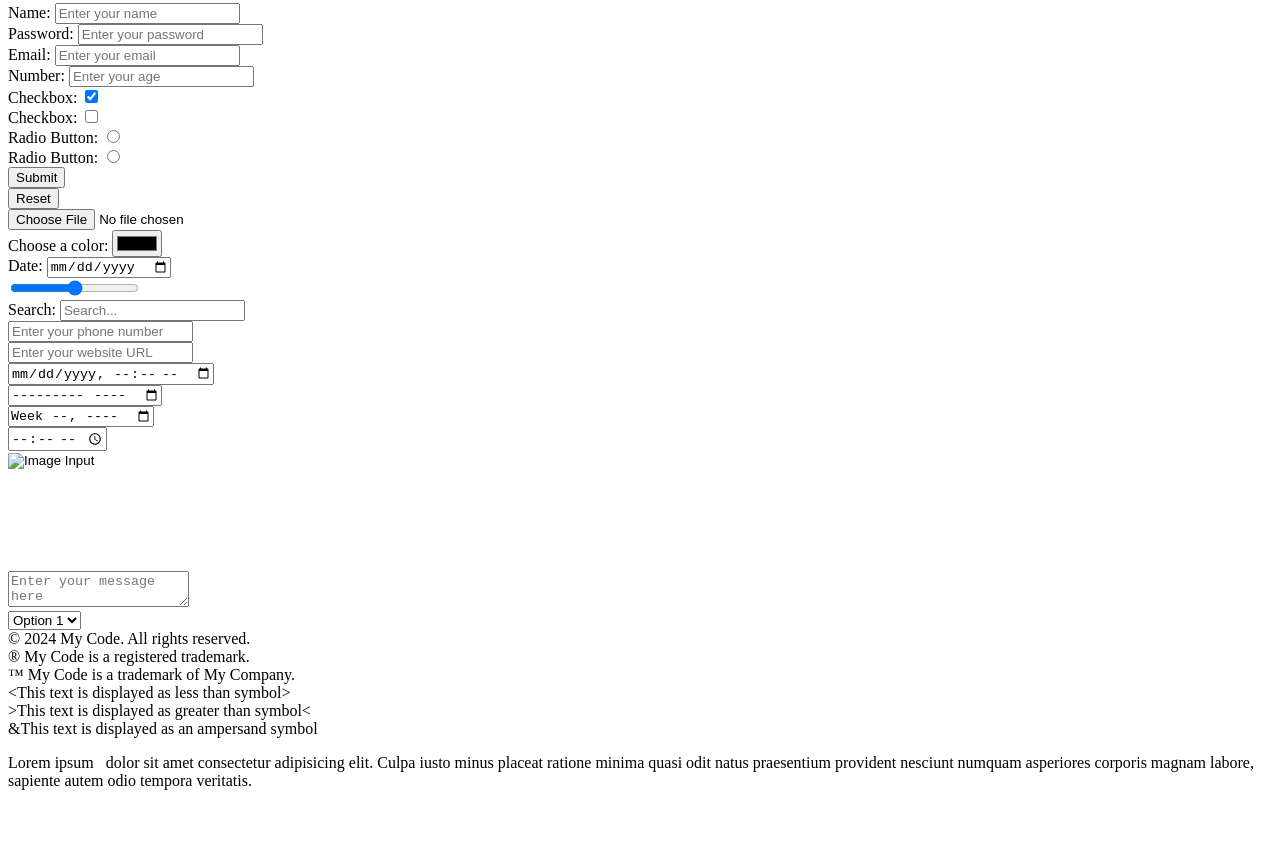
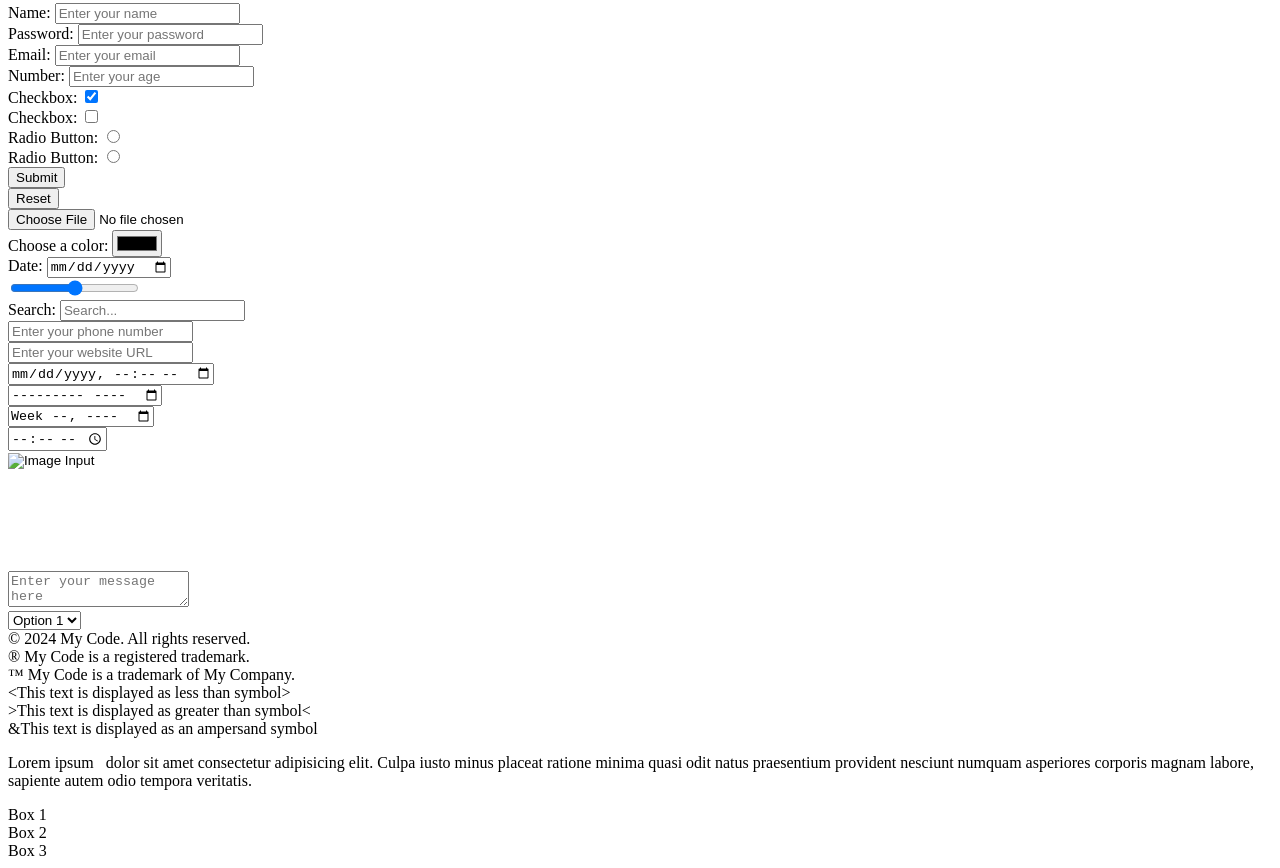
Before and after one commit to usmanlatif85/practice-class-01, a plain HTML site: page index.html in a window 1280 px wide. Shown: the part 1308-2176 px from the top of the page. Before the commit the page ends 2114 px from the top, so only its background shows below. Drawn offline with Linux system fonts and the light colour scheme.

```diff
--- a/index.html
+++ b/index.html
@@ -141,6 +141,11 @@
 <p>Lorem ipsum  &nbsp; dolor sit amet consectetur adipisicing elit. Culpa iusto minus placeat ratione minima quasi odit natus praesentium provident nesciunt numquam asperiores corporis magnam labore, sapiente autem odio tempora veritatis.</p>
     </tr>
 </table>
+      <!-- position, top, left, right, bottom,float, clear, z-index, -->
+
+    <div class="abc1">Box 1</div>
+<div class="abc2">Box 2</div>
+<div class="abc3">Box 3</div>
 
 
 
```
